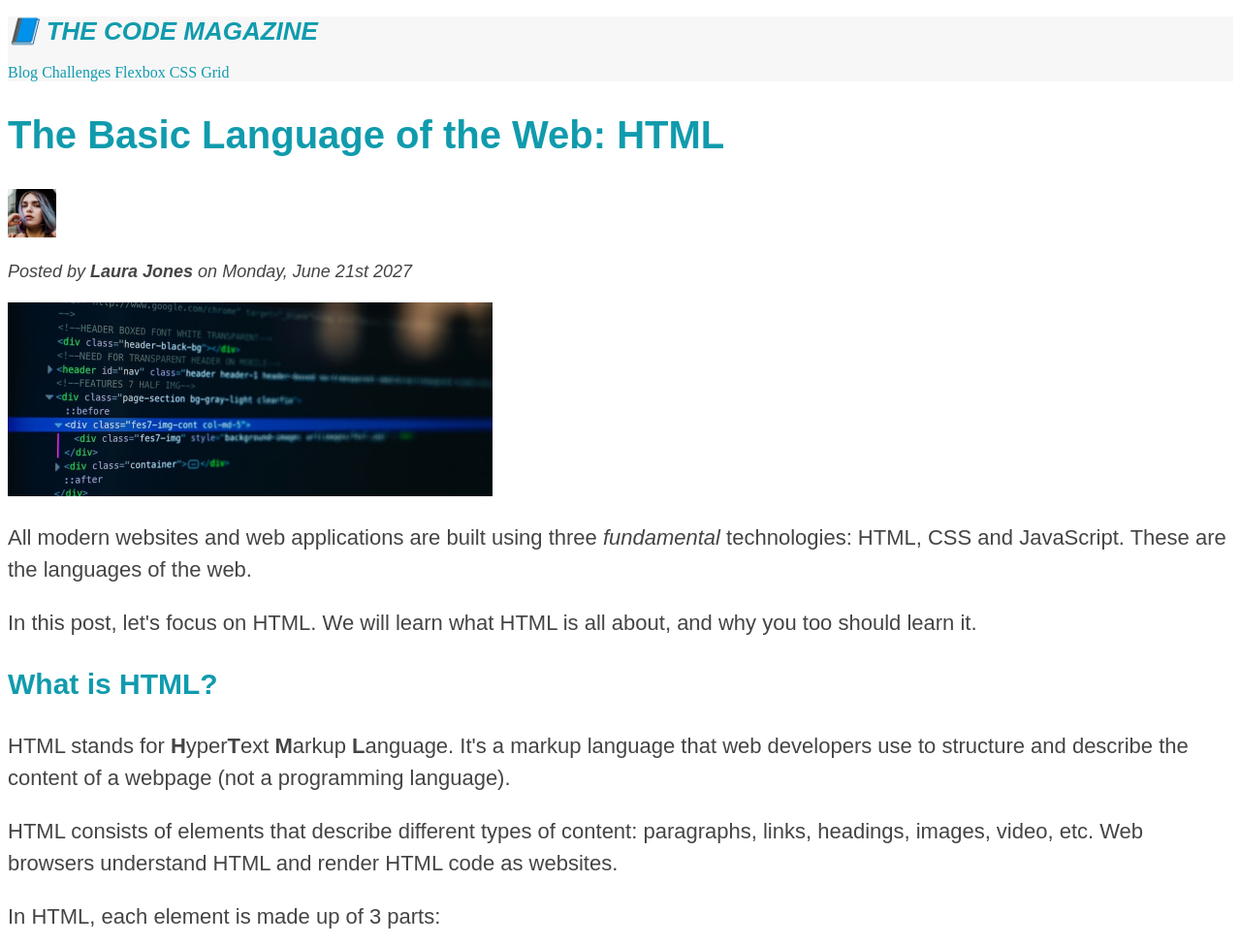
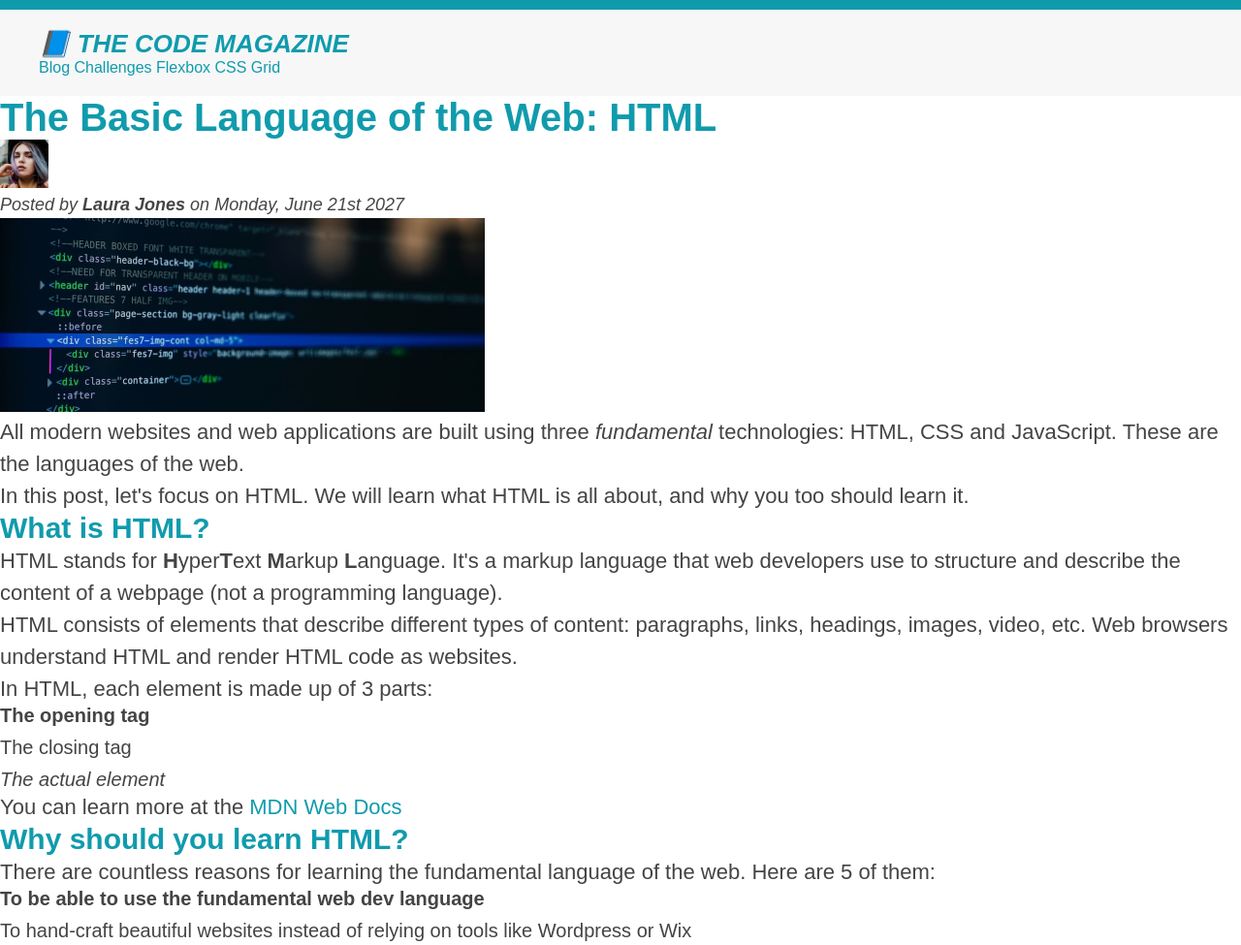
Before and after one commit to mrlazyg/html_css, a plain HTML site: page 02-HTML-Fundamentals/index.html in a window 1280 px wide. Shown: the top 975 px of the page at 97% size. Drawn offline with Linux system fonts and the light colour scheme.

Commit message:
CSS added

```diff
--- a/02-HTML-Fundamentals/style.css
+++ b/02-HTML-Fundamentals/style.css
@@ -1,4 +1,21 @@
-h1,
+* {
+  /* border-top: 5px solid #444; */
+  margin: 0;
+  padding: 0;
+}
+
+body {
+  border-top: 10px solid #109bad;
+  color: #444;
+  font-family: sans-serif;
+}
+
+.main-header {
+  background-color: #f7f7f7;
+  padding: 20px 40px;
+}
+
+/* h1,
 h2,
 h3,
 h4,
@@ -6,7 +23,7 @@ p,
 li {
   font-family: sans-serif;
   color: #444;
-}
+} */
 
 h1,
 h2,
@@ -41,6 +58,11 @@ p {
 
 li {
   font-size: 20px;
+  margin-bottom: 10px;
+}
+
+li:last-child {
+  margin-bottom: 0;
 }
 
 /* article header p {
@@ -67,10 +89,6 @@ li {
 
 .related-post {
   list-style: none;
-}
-
-.main-header {
-  background-color: #f7f7f7;
 }
 
 aside {
```
